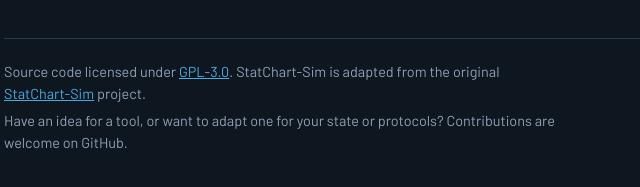
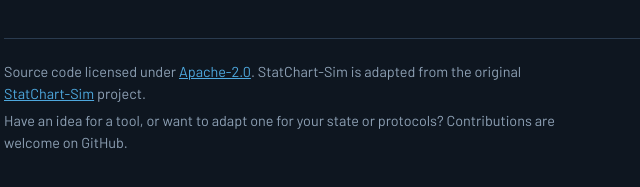
Before and after one commit to ems-simlab/EMS-SimLab, a plain HTML site: page index.html in a window 1280 px wide. Shown: the part 1740-1927 px from the top of the page, 70-710 px from the left. Drawn offline with nearby package versions, Linux system fonts and the light colour scheme.

Commit message:
Add files via upload
Re-license under Apache-2.0

```diff
--- a/index.html
+++ b/index.html
@@ -128,7 +128,7 @@
 
   <footer>
     <div>
-      <p>Source code licensed under <a href="https://github.com/ems-simlab/EMS-SimLab/blob/main/LICENSE">GPL-3.0</a>. StatChart-Sim is adapted from the original <a href="https://github.com/ems-simlab/StatChart-Sim">StatChart-Sim</a> project.</p>
+      <p>Source code licensed under <a href="https://github.com/ems-simlab/EMS-SimLab/blob/main/LICENSE">Apache-2.0</a>. StatChart-Sim is adapted from the original <a href="https://github.com/ems-simlab/StatChart-Sim">StatChart-Sim</a> project.</p>
       <p>Have an idea for a tool, or want to adapt one for your state or protocols? Contributions are welcome on GitHub.</p>
     </div>
     <nav>
```
Also changed, not shown: statchart-sim/index.html (+1 -1 lines), 5 other files.
